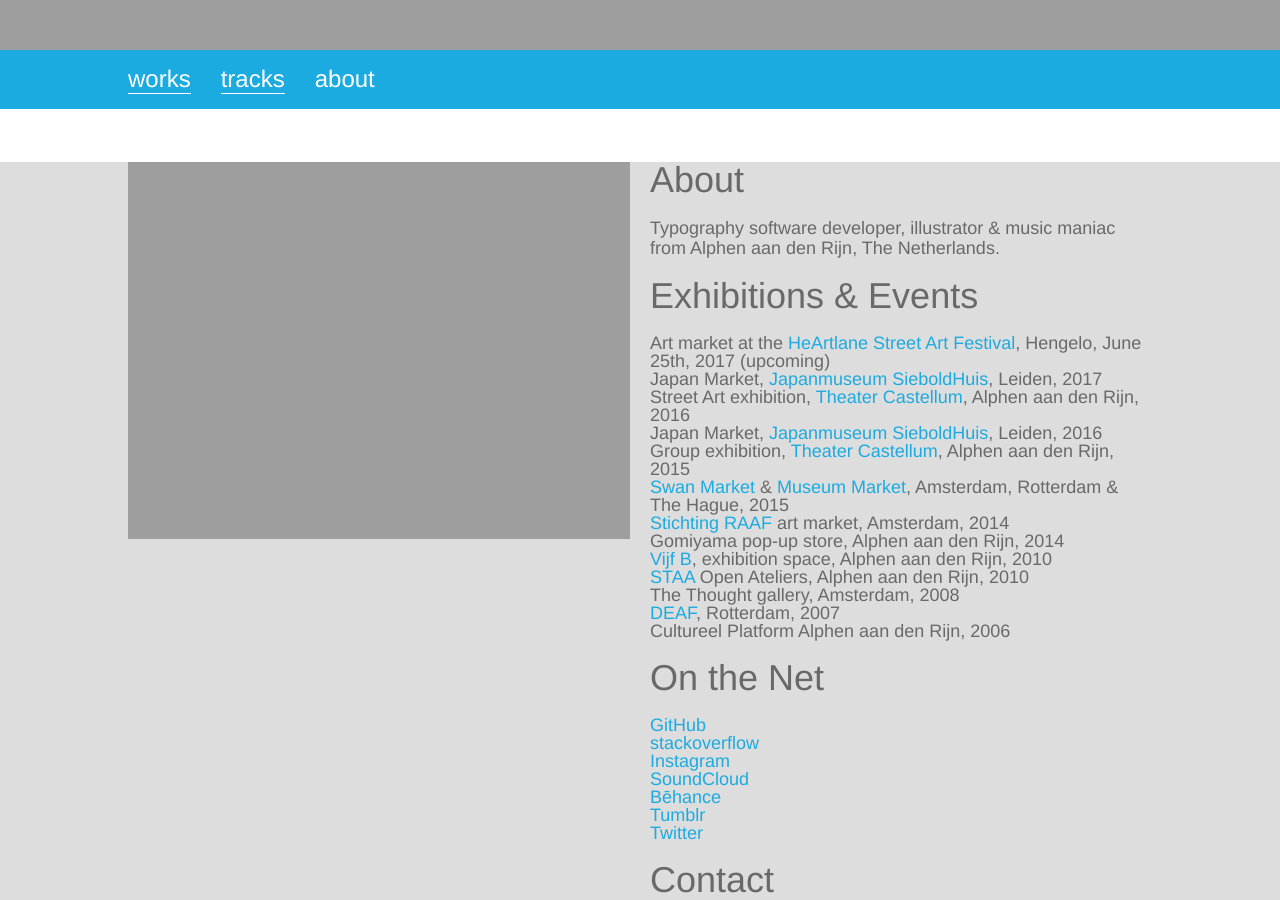
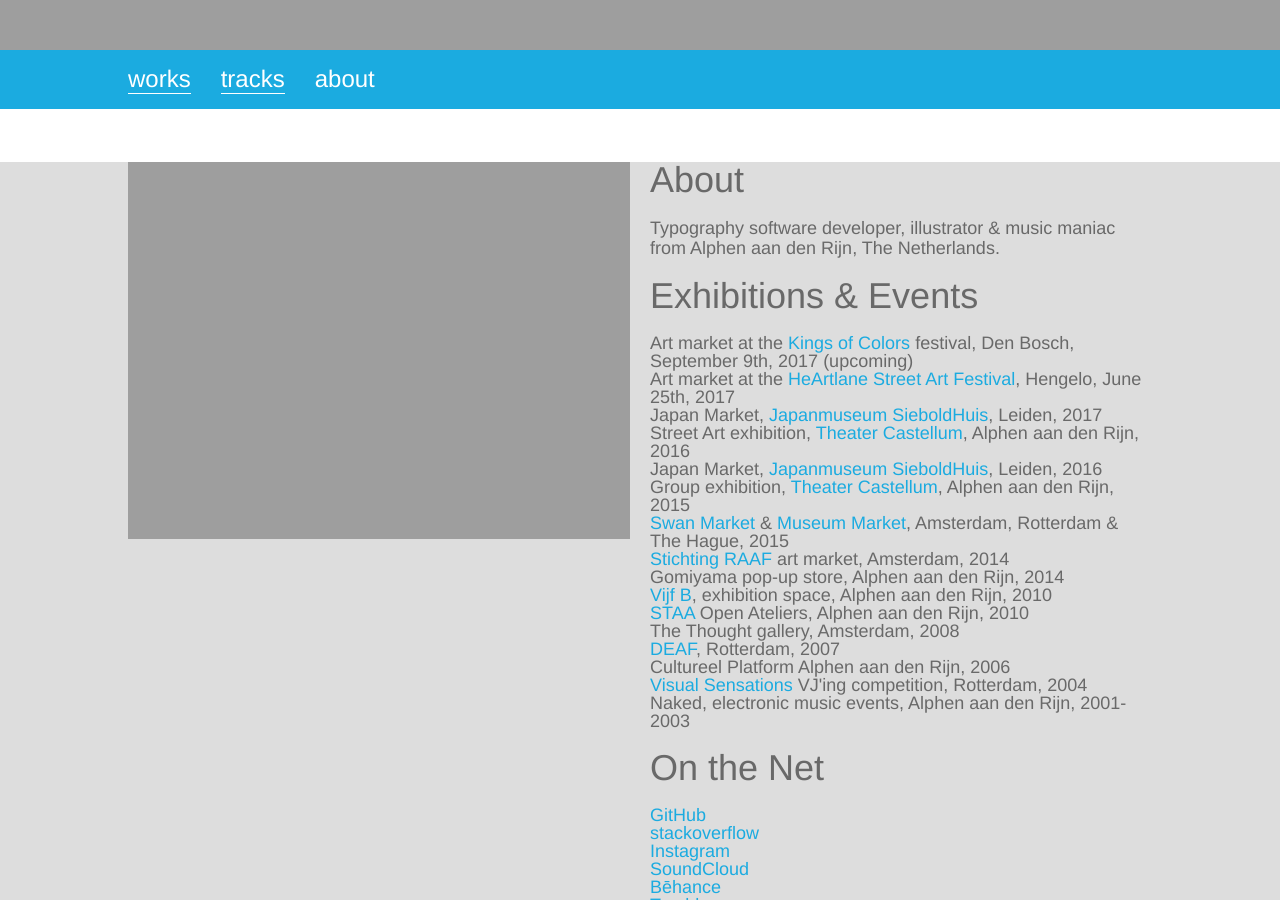
Before and after one commit to michielkauwatjoe/jekyll-portfolio, a Jekyll site: the page built from about/index.html, in a window 1280 px wide and 900 px high. Built offline with Jekyll 4.4.1, drawn with Linux system fonts in a browser that asks for light colours; some web fonts are replaced.

Commit message:
Adding latest work.

```diff
--- a/about/index.html
+++ b/about/index.html
@@ -17,7 +17,8 @@ layout: general
             <h1>Exhibitions & Events</h1>
 
             <p><ul>
-                <li>Art market at the <a href=http://www.heartgallery.info/news/item/13/heartlanestreet-art-17-juni-tm-9-juli">HeArtlane Street Art Festival</a>, Hengelo, June 25th, 2017 <b>(upcoming)</b></li>
+                <li>Art market at the <a href="http://kingsofcolors.com/">Kings of Colors</a> festival, Den Bosch, September 9th, 2017 <b>(upcoming)</b></li>
+                <li>Art market at the <a href=http://www.heartgallery.info/news/item/13/heartlanestreet-art-17-juni-tm-9-juli">HeArtlane Street Art Festival</a>, Hengelo, June 25th, 2017</li>
                 <li>Japan Market, <a href="http://www.sieboldhuis.org/activiteiten/10de-japanmarkt">Japanmuseum SieboldHuis</a>, Leiden, 2017</b></li>
                 <li>Street Art exhibition, <a href="http://www.theatercastellum.nl">Theater Castellum</a>, Alphen aan den Rijn, 2016</li>
                 <li>Japan Market, <a href="http://www.sieboldhuis.org/actueel/detail/japanmarkt_2016">Japanmuseum SieboldHuis</a>, Leiden, 2016</li>
@@ -30,6 +31,8 @@ layout: general
                 <li>The Thought gallery, Amsterdam, 2008</li>
                 <li><a href="http://deaf07.v2.nl/">DEAF</a>, Rotterdam, 2007</li>
                 <li>Cultureel Platform Alphen aan den Rijn, 2006</li>
+                <li><a href="visualsensations.nl">Visual Sensations</a> VJ'ing competition, Rotterdam, 2004</li>
+                <li>Naked, electronic music events, Alphen aan den Rijn, 2001-2003</li>
             </ul></p>
 
             <h1>On the Net</h1>
--- a/tracks.html
+++ b/tracks.html
@@ -4,6 +4,8 @@ layout: general
 
 <section id="content">
 	<div class="contentcenter">
+
+<iframe width="450" height="450" scrolling="no" frameborder="no" src="https://w.soundcloud.com/player/?url=https%3A//api.soundcloud.com/tracks/293646689&amp;auto_play=false&amp;hide_related=false&amp;show_comments=true&amp;show_user=true&amp;show_reposts=false&amp;visual=true"></iframe>
 
 <iframe width="450" height="450" scrolling="no" frameborder="no" src="https://w.soundcloud.com/player/?url=https%3A//api.soundcloud.com/tracks/185881739&amp;auto_play=false&amp;hide_related=false&amp;show_comments=true&amp;show_user=true&amp;show_reposts=false&amp;visual=true"></iframe>
 
@@ -15,7 +17,5 @@ layout: general
 
 <iframe width="450" height="450" scrolling="no" frameborder="no" src="https://w.soundcloud.com/player/?url=https%3A//api.soundcloud.com/tracks/65396270&amp;auto_play=false&amp;hide_related=false&amp;show_comments=true&amp;show_user=true&amp;show_reposts=false&amp;visual=true"></iframe>
 
-<iframe width="450" height="450" scrolling="no" frameborder="no" src="https://w.soundcloud.com/player/?url=https%3A//api.soundcloud.com/tracks/293646689&amp;auto_play=false&amp;hide_related=false&amp;show_comments=true&amp;show_user=true&amp;show_reposts=false&amp;visual=true"></iframe>
-
 	</div>
 </section>
```
Also changed, not shown: works/time-waits-for-no-man/index.md (added, +12 -0 lines).
